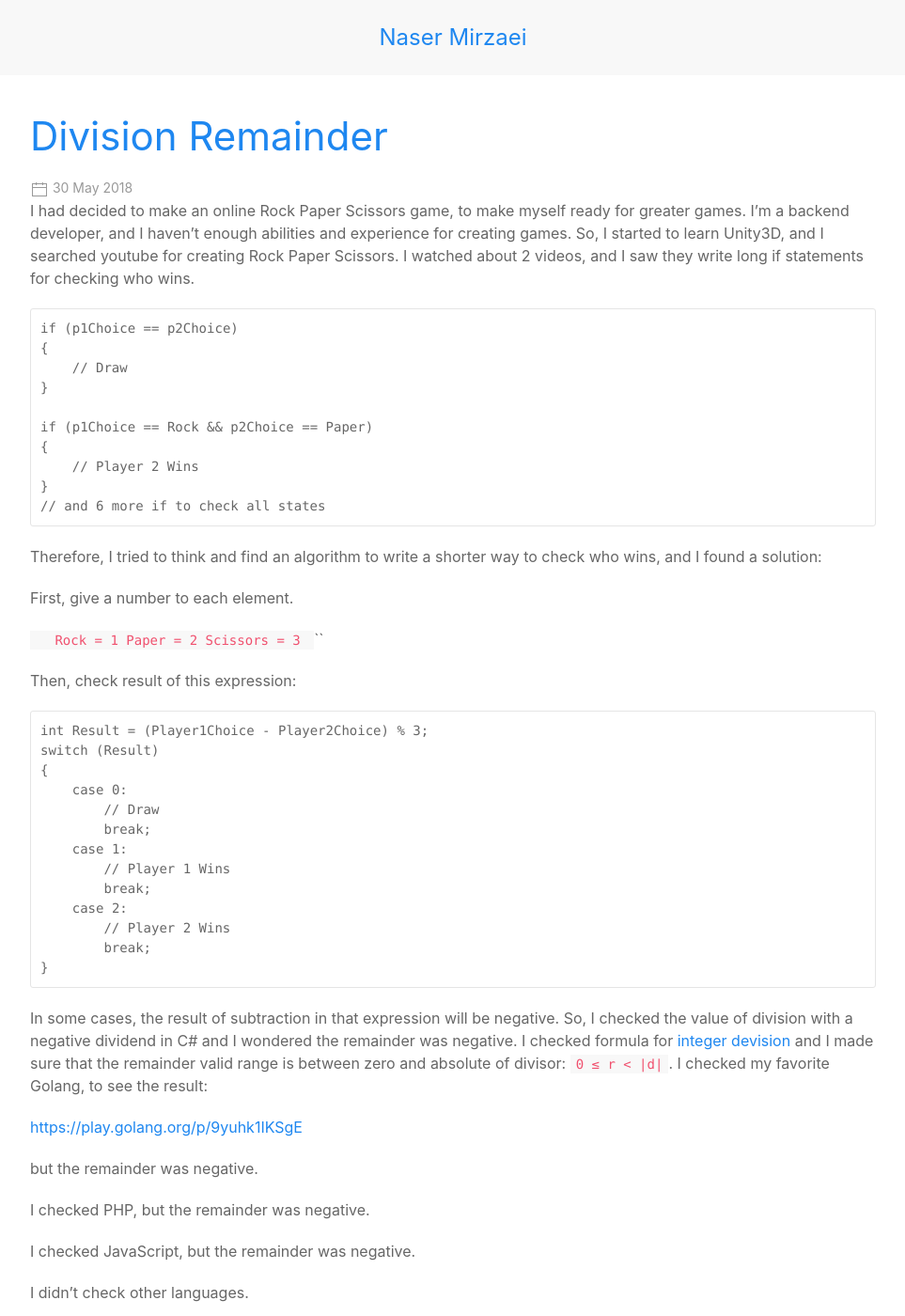
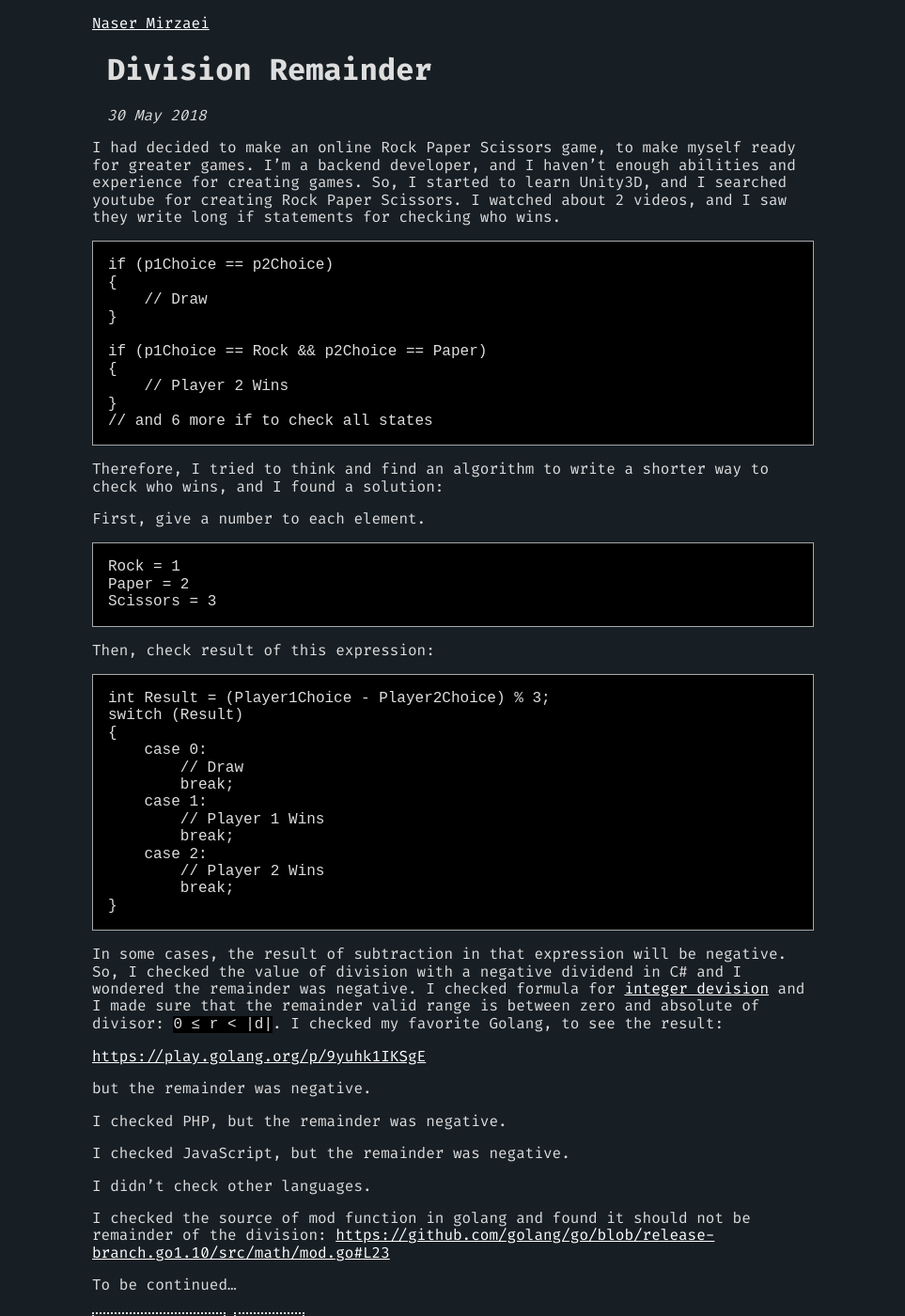
Before and after one commit to nasermirzaei89/nasermirzaei89.github.io, a Jekyll site: the page built from _posts/2018-05-30-division-remainder.md, in a window 1280 px wide and 1400 px high. Shown: the whole window at 94% size, without its empty margins (158-1121 px from the left). Built offline with Jekyll 4.4.1, drawn with Linux system fonts in a browser that asks for light colours; nearby versions of some CDN libraries; comment, search, counter and statistics services are not loaded; some of the changed text lies outside the part shown.

Commit message:
update ui

````diff
--- a/_layouts/base.html
+++ b/_layouts/base.html
@@ -8,7 +8,6 @@ layout: compress
     <meta charset="utf-8">
     <meta name="viewport" content="width=device-width, initial-scale=1">
 
-    <link rel="stylesheet" href="//cdnjs.cloudflare.com/ajax/libs/uikit/3.3.3/css/uikit.min.css"/>
     <link rel="apple-touch-icon" sizes="57x57" href="/apple-touch-icon-57x57.png">
     <link rel="apple-touch-icon" sizes="114x114" href="/apple-touch-icon-114x114.png">
     <link rel="apple-touch-icon" sizes="72x72" href="/apple-touch-icon-72x72.png">
@@ -25,60 +24,93 @@ layout: compress
     <meta name="msapplication-TileColor" content="#FFFFFF">
     <meta name="msapplication-TileImage" content="/mstile-144x144.png">
 
+    <link rel="stylesheet" href="//cdnjs.cloudflare.com/ajax/libs/normalize/8.0.1/normalize.min.css">
+    <link rel="stylesheet" href="//fonts.googleapis.com/css?family=Fira+Code:300,400,500,600,700&display=swap">
+
     {% seo %}
 
     {% feed_meta %}
 </head>
+
+<style>
+    body {
+        font-family: 'Fira Code', monospace;
+        background-color: #171F24;
+        color: #DDDDDD;
+    }
+
+    #container {
+        width: 100%;
+        max-width: 800px;
+        margin: 1em auto;
+    }
+
+    body header, body main, body footer {
+        padding: 0 1em;
+    }
+
+    body footer {
+        border-top: 1px solid #DDDDDD;
+        padding-top: 1em;
+    }
+
+    img {
+        max-width: 100%;
+        margin: 0 auto;
+    }
+
+    a {
+        color: #FFFFFF;
+    }
+
+    blockquote {
+    }
+
+    pre {
+        border: 1px solid #A9A9A9;
+        padding: 1em;
+        overflow-x: scroll;
+        background-color: #000000;
+        font-weight: lighter;
+    }
+
+    p code {
+        background-color: #000000;
+    }
+
+    .tag {
+        border: 2px dotted;
+        padding: 0 1em;
+        font-weight: bold;
+        line-height: 2em;
+    }
+
+    time {
+        font-style: italic;
+    }
+</style>
+
 <body>
-<header uk-sticky="sel-target: .uk-navbar-container; cls-active: uk-navbar-sticky">
-    <nav class="uk-navbar-container" uk-navbar>
-        <div class="uk-navbar-center uk-container uk-container-small">
-            <h1 class="uk-navbar-item uk-logo">
+<div id="container">
+    <header>
         <a href="{{site.url}}">
             {{site.title}}
         </a>
-            </h1>
-        </div>
-    </nav>
     </header>
+
     <main>
         {{content}}
     </main>
+
     <footer>
-    <div class="uk-container uk-container-small">
-        <hr class="uk-margin-top">
-        <ul class="uk-iconnav uk-flex-center">
-            <li>
-                <a href="mailto:{{site.email}}" target="_blank" uk-icon="icon: mail" title="Mail" uk-tooltip></a>
-            </li>
-            <li>
-                <a href="https://github.com/{{site.github.username}}" target="_blank" uk-icon="icon: github" title="Github" uk-tooltip></a>
-            </li>
-            <li>
-                <a href="https://linkedin.com/in/{{site.linkedin.username}}" target="_blank" uk-icon="icon: linkedin" title="Linkedin" uk-tooltip></a>
-            </li>
-            <li>
-                <a href="https://twitter.com/{{site.twitter.username}}" target="_blank" uk-icon="icon: twitter" title="Twitter" uk-tooltip></a>
-            </li>
-            <li>
-                <a href="https://t.me/{{site.telegram.username}}" target="_blank" uk-icon="icon: comment" title="Telegram" uk-tooltip></a>
-            </li>
-            <li>
-                <a href="https://instagram.com/{{site.instagram.username}}" target="_blank" uk-icon="icon: instagram" title="Instagram" uk-tooltip></a>
-            </li>
-            <li>
-                <a href="{{site.feed.path}}" uk-icon="icon: rss" title="RSS" uk-tooltip></a>
-            </li>
-        </ul>
-        <div class="uk-text-right">
-            <a href="" uk-totop uk-scroll></a>
+        <a href="mailto:{{site.email}}" target="_blank">Email</a>
+        <a href="https://github.com/{{site.github.username}}" target="_blank">GitHub</a>
+        <a href="https://linkedin.com/in/{{site.linkedin.username}}" target="_blank">LinkedIn</a>
+        <a href="https://twitter.com/{{site.twitter.username}}" target="_blank">Twitter</a>
+        <a href="https://t.me/{{site.telegram.username}}" target="_blank">Telegram</a>
+        <a href="{{site.feed.path}}" uk-icon="icon: rss">RSS</a>
+    </footer>
 </div>
-    </div>
-</footer>
-
-<script src="//cdnjs.cloudflare.com/ajax/libs/uikit/3.3.3/js/uikit.min.js"></script>
-<script src="//cdnjs.cloudflare.com/ajax/libs/uikit/3.3.3/js/uikit-icons.min.js"></script>
-
 </body>
 
 </html>
--- a/_layouts/post.html
+++ b/_layouts/post.html
@@ -1,38 +1,35 @@
 ---
 layout: base
 ---
-<div class="uk-container uk-container-small">
-    <article class="uk-article uk-padding uk-padding-remove-horizontal">
-        <h2 class="uk-article-title"><a href="{{page.url}}">{{page.title}}</a></h2>
-        <div class="uk-article-meta">
-            <span uk-icon="calendar"></span>
-            <span>{{page.date | date_to_string}}</span>
-        </div>
+<article>
+    <header>
+        <h1>{{page.title}}</h1>
+        <time>{{page.date | date_to_string}}</time>
+    </header>
 
     <div>{{page.content}}</div>
 
-        <ul class="uk-margin-top uk-text-center">
+    <p>
         {% for tag in page.tags %}
-            <li class="uk-label">{{tag | replace:'_',' '}}</li>
+        <span class="tag">{{tag | replace:'_',' '}}</span>
         {% endfor %}
-        </ul>
+    </p>
 
     <div id="disqus_thread"></div>
     <script>
         var disqus_config = function () {
-                this.page.url = '{{page.url | absolute_url}}';
-                this.page.identifier = '{{page.id}}';
+            this.page.url = '{{page.url | absolute_url}}'
+            this.page.identifier = '{{page.id}}'
         };
         (function () {
-                var d = document, s = d.createElement('script');
-                s.src = 'https://nasermirzaei89-net.disqus.com/embed.js';
+            var d = document, s = d.createElement('script')
+            s.src = 'https://nasermirzaei89-net.disqus.com/embed.js'
             s.setAttribute('data-timestamp', +new Date());
-                (d.head || d.body).appendChild(s);
-            })();
+            (d.head || d.body).appendChild(s)
+        })()
     </script>
     <noscript>
         Please enable JavaScript to view the
         <a href="https://disqus.com/?ref_noscript">comments powered by Disqus.</a>
     </noscript>
 </article>
-</div>
--- a/_posts/2018-05-30-division-remainder.md
+++ b/_posts/2018-05-30-division-remainder.md
@@ -22,11 +22,11 @@ Therefore, I tried to think and find an algorithm to write a shorter way to chec
 
 First, give a number to each element.
 
-`‍‍``
+```csharp
 Rock = 1
 Paper = 2
 Scissors = 3
-`‍``
+```
 
 Then, check result of this expression:
 
````
Also changed, not shown: _layouts/home.html (+7 -10 lines). Lines whose indentation alone changed are shown as unchanged.
